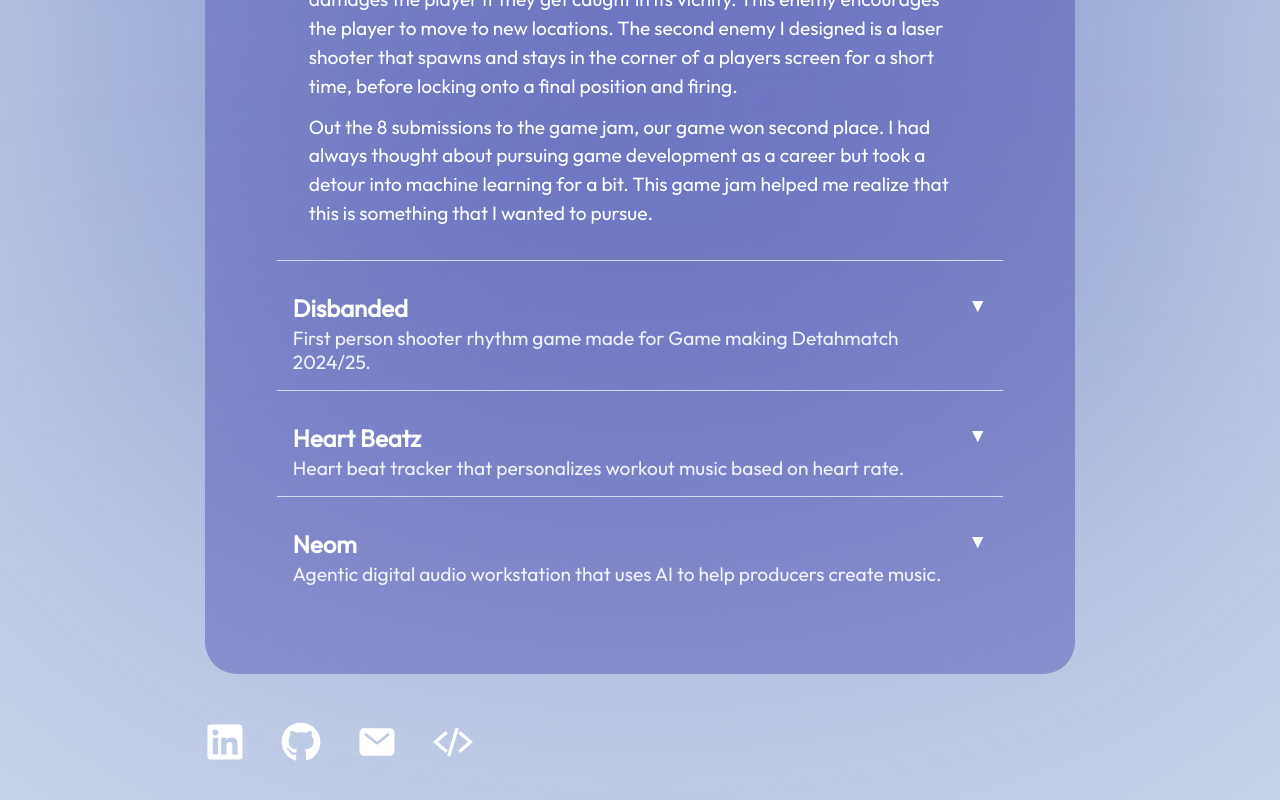
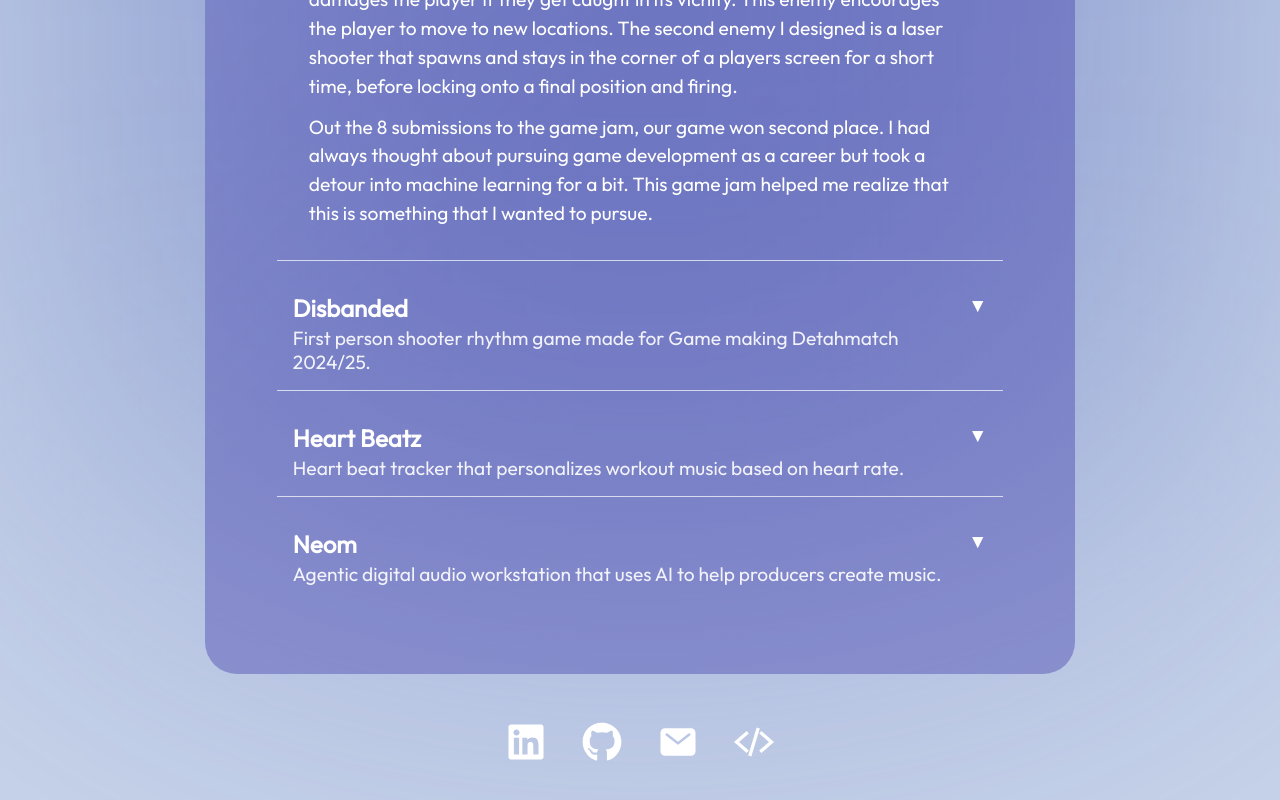
Before and after one commit to swannercjj/swannercjj.github.io, a React (Vite) app: page / in a window 1280 px wide. Shown: the part 4674-5474 px from the top of the page. Built offline with nearby package versions, Linux system fonts and the light colour scheme.

Commit message:
center contacts

```diff
--- a/src/components/Contact/Contact.module.css
+++ b/src/components/Contact/Contact.module.css
@@ -3,6 +3,8 @@
 .container {
     position: relative;
     display: flex;
+    justify-content: center;
+    align-items: center;
     z-index: 1;
     margin: 0 12% 48px 12%;
 }
@@ -11,6 +13,8 @@
     display: flex;
     gap: 36px;
     list-style: none;
+    justify-content: center;
+    align-items: center;
 }
 
 .linkItem {
```
